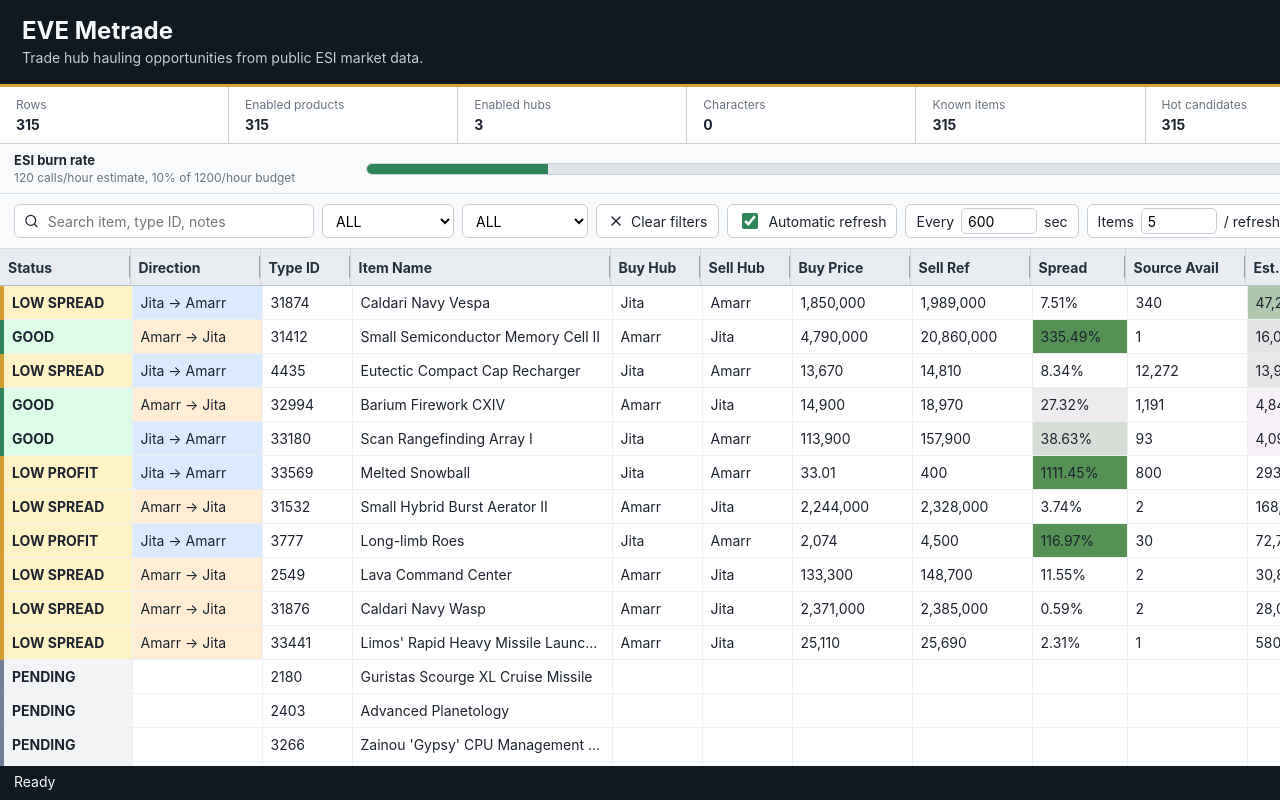
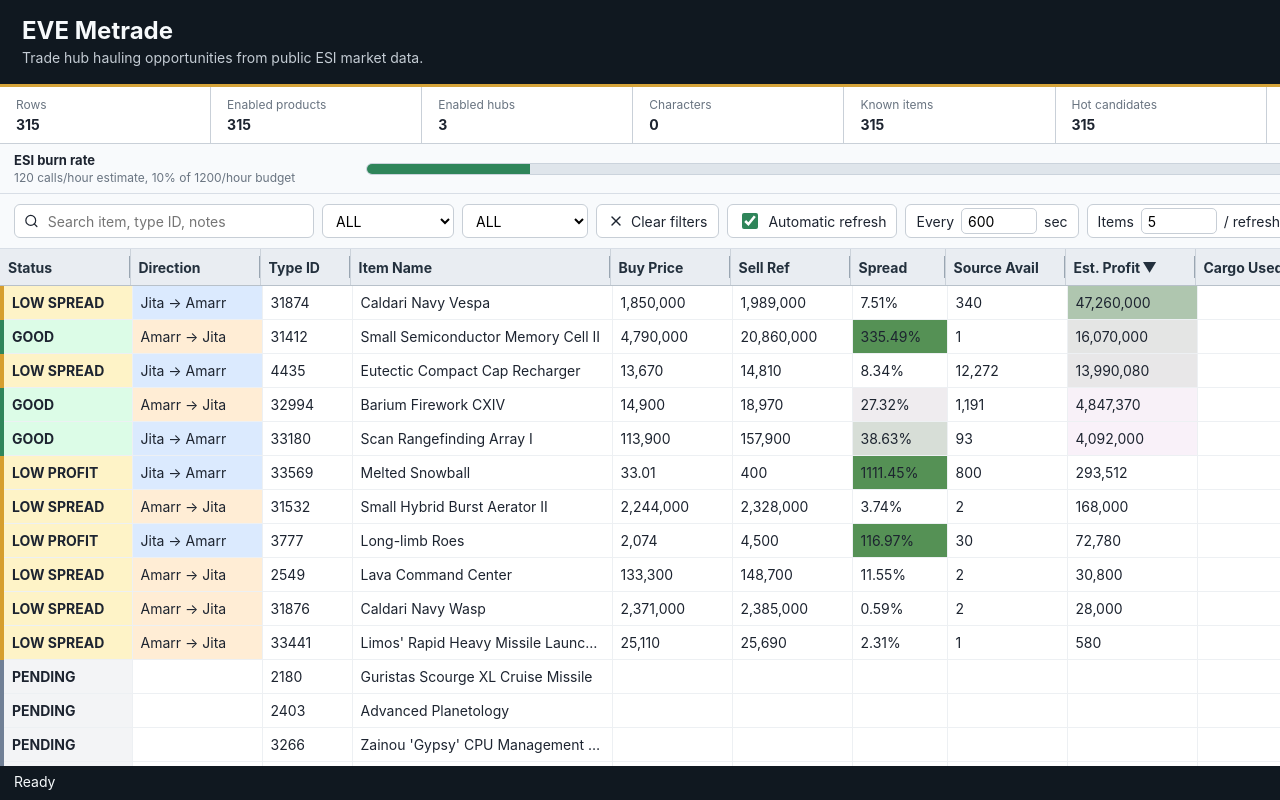
Before and after one commit to PLyczkowski/eve-online-metrade, a React (Vite) app: page / in a window 1280 px wide. Built offline with nearby package versions, Linux system fonts and the light colour scheme.

Commit message:
Persist table sizing and improve stale refresh recovery

```diff
--- a/src/ui/OpportunityTable.tsx
+++ b/src/ui/OpportunityTable.tsx
@@ -12,6 +12,8 @@
 import type { Opportunity } from "../types";
 import { formatIsk, formatPercent } from "../domain/format";
 
+const columnSizingStorageKey = "eve-metrade-column-sizing-v1";
+
 interface Props {
   rows: Opportunity[];
   onRefreshRow: (typeId: number) => Promise<void>;
@@ -21,7 +23,7 @@
 
 export function OpportunityTable({ rows, onRefreshRow, onEditNotes, onDisableProduct }: Props) {
   const [sorting, setSorting] = useState<SortingState>([{ id: "estimatedProfit", desc: true }]);
-  const [columnSizing, setColumnSizing] = useState<ColumnSizingState>({});
+  const [columnSizing, setColumnSizing] = useState<ColumnSizingState>(() => readSavedColumnSizing());
   const [menu, setMenu] = useState<{ x: number; y: number; row: Opportunity } | null>(null);
   const parentRef = useRef<HTMLDivElement>(null);
 
@@ -30,8 +32,6 @@
     { accessorKey: "direction", header: "Direction", size: 130 },
     { accessorKey: "typeId", header: "Type ID", size: 90 },
     { accessorKey: "itemName", header: "Item Name", size: 260 },
-    { accessorKey: "buyHub", header: "Buy Hub", size: 90 },
-    { accessorKey: "sellHub", header: "Sell Hub", size: 90 },
     { accessorKey: "buyPrice", header: "Buy Price", size: 120, cell: ({ getValue }) => formatIsk(getValue<number | null>()) },
     { accessorKey: "sellReference", header: "Sell Ref", size: 120, cell: ({ getValue }) => formatIsk(getValue<number | null>()) },
     { accessorKey: "spread", header: "Spread", size: 95, cell: ({ getValue }) => formatPercent(getValue<number | null>()) },
@@ -51,7 +51,13 @@
     columns,
     state: { sorting, columnSizing },
     onSortingChange: setSorting,
-    onColumnSizingChange: setColumnSizing,
+    onColumnSizingChange: (updater) => {
+      setColumnSizing((current) => {
+        const next = typeof updater === "function" ? updater(current) : updater;
+        localStorage.setItem(columnSizingStorageKey, JSON.stringify(next));
+        return next;
+      });
+    },
     getCoreRowModel: getCoreRowModel(),
     getSortedRowModel: getSortedRowModel(),
     columnResizeMode: "onEnd"
@@ -159,11 +165,22 @@
 }
 
 function myDestinationPriceColor(row: Opportunity): CSSProperties {
-  if (!row.myDestinationSellQuantity || row.myDestinationSellPriceMin === null || row.destinationLowestSell === null) {
+  if (!row.myDestinationSellQuantity || row.myDestinationSellPriceMin === null) {
     return {};
   }
-  const undercut = row.myDestinationSellPriceMin > row.destinationLowestSell + 0.01;
+  const publicPrice = row.destinationLowestSell ?? row.sellReference;
+  if (publicPrice === null) return {};
+  const undercut = row.myDestinationSellPriceMin > publicPrice + 0.01;
   return { backgroundColor: undercut ? "#fde2e2" : "#dcfce7", fontWeight: 650 };
+}
+
+function readSavedColumnSizing(): ColumnSizingState {
+  try {
+    const saved = localStorage.getItem(columnSizingStorageKey);
+    return saved ? JSON.parse(saved) as ColumnSizingState : {};
+  } catch {
+    return {};
+  }
 }
 
 function formatQuantity(value: number | null): string {
```
Also changed, not shown: 1 other file (tests, documents, lock files or other folders).
